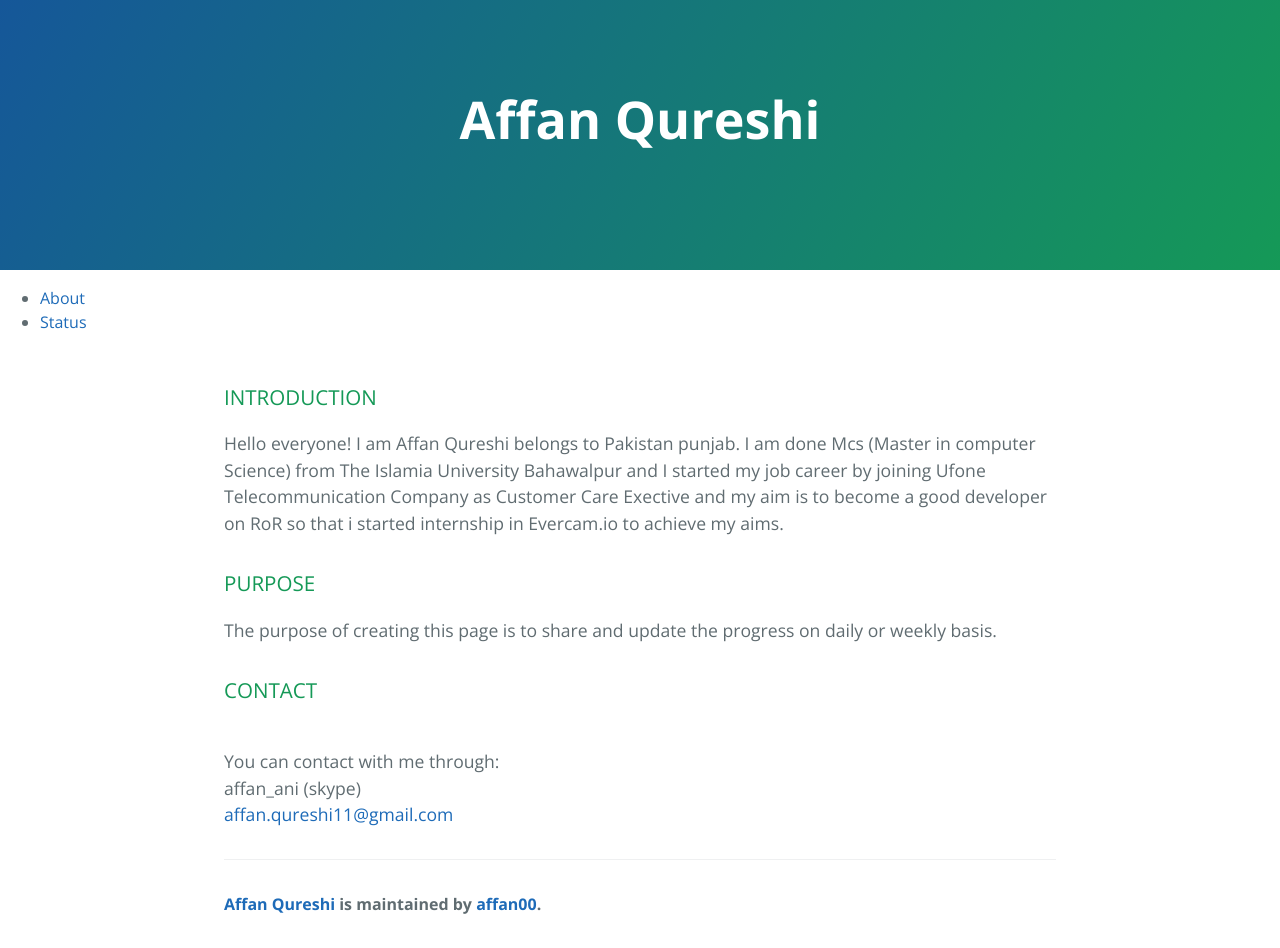
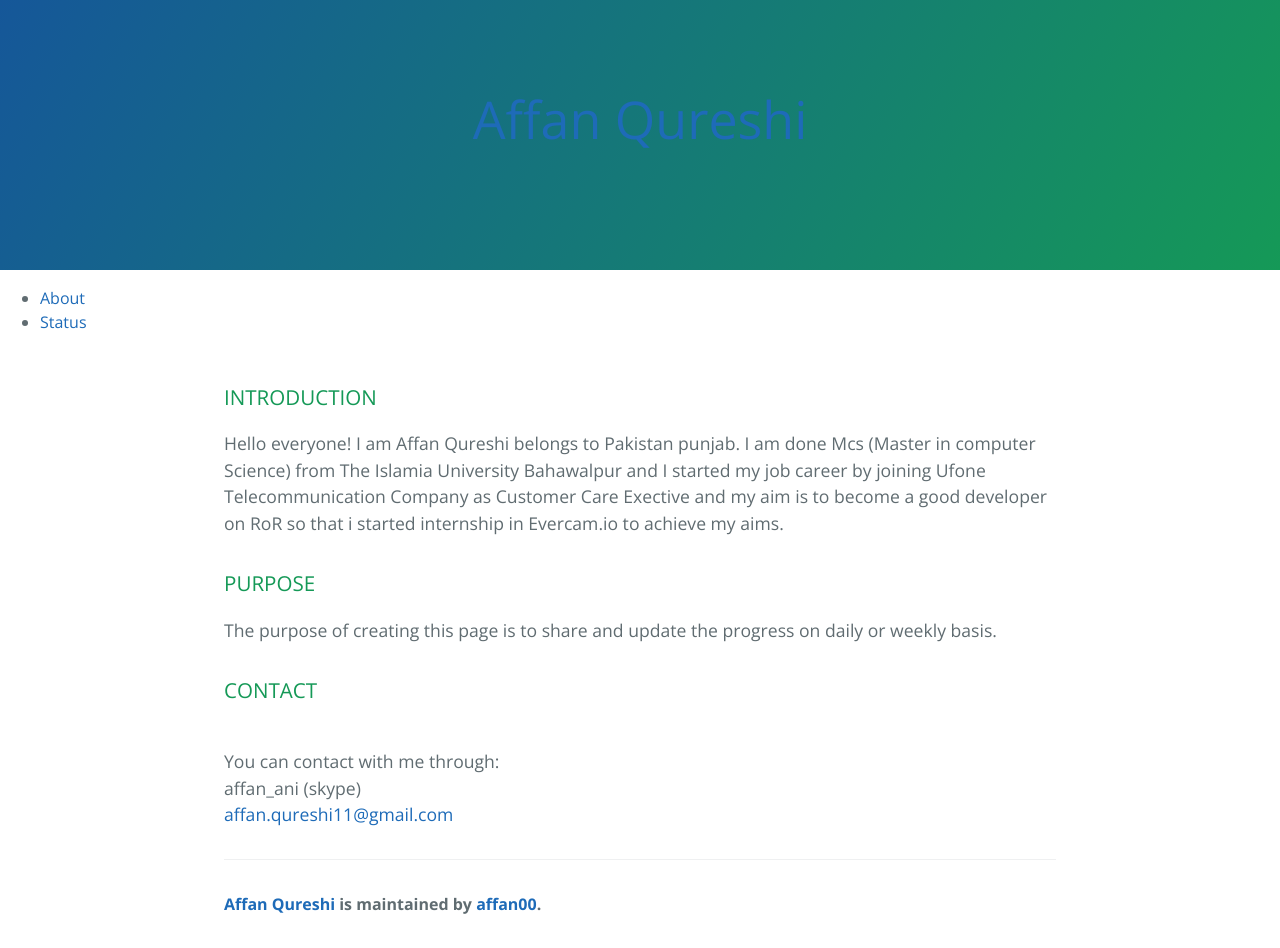
Before and after one commit to affan00/affan00.github.io, a Jekyll site: the page built from index.html, in a window 1280 px wide. Built offline with Jekyll 4.4.1, drawn with Linux system fonts in a browser that asks for light colours; Markdown is read by kramdown in place of the engine named in the settings.

Commit message:
changes has been added

```diff
--- a/_layouts/default.html
+++ b/_layouts/default.html
@@ -11,7 +11,7 @@
 </head>
 <body>
 <section class="page-header">
-    <h1 class="project-name" href="{{site.baseurl}}/index.html">Affan Qureshi</h1>
+    <a class="project-name" href="{{site.baseurl}}/index.html">Affan Qureshi</a>
     <h2 class="project-tagline"></h2>
 </section>
 <header>
```
Also changed, not shown: 3 other files.
